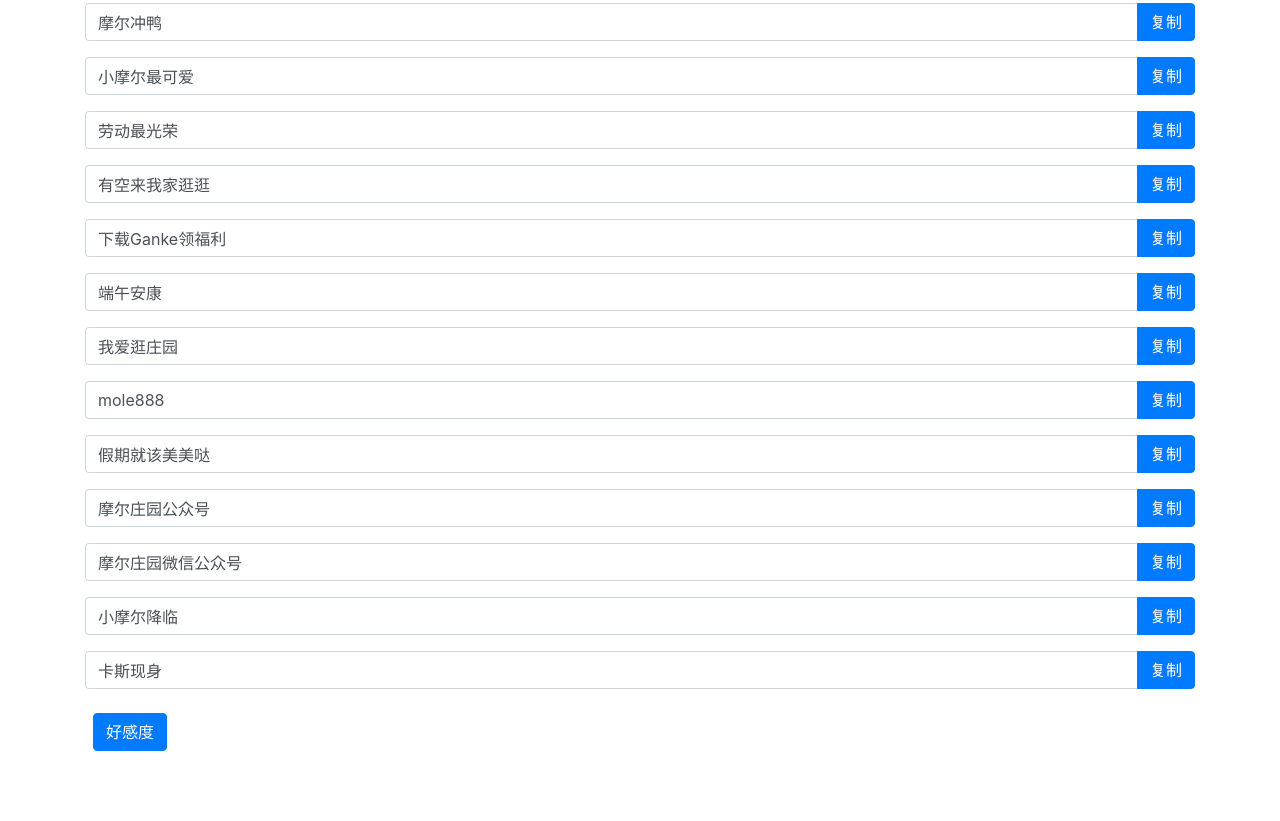
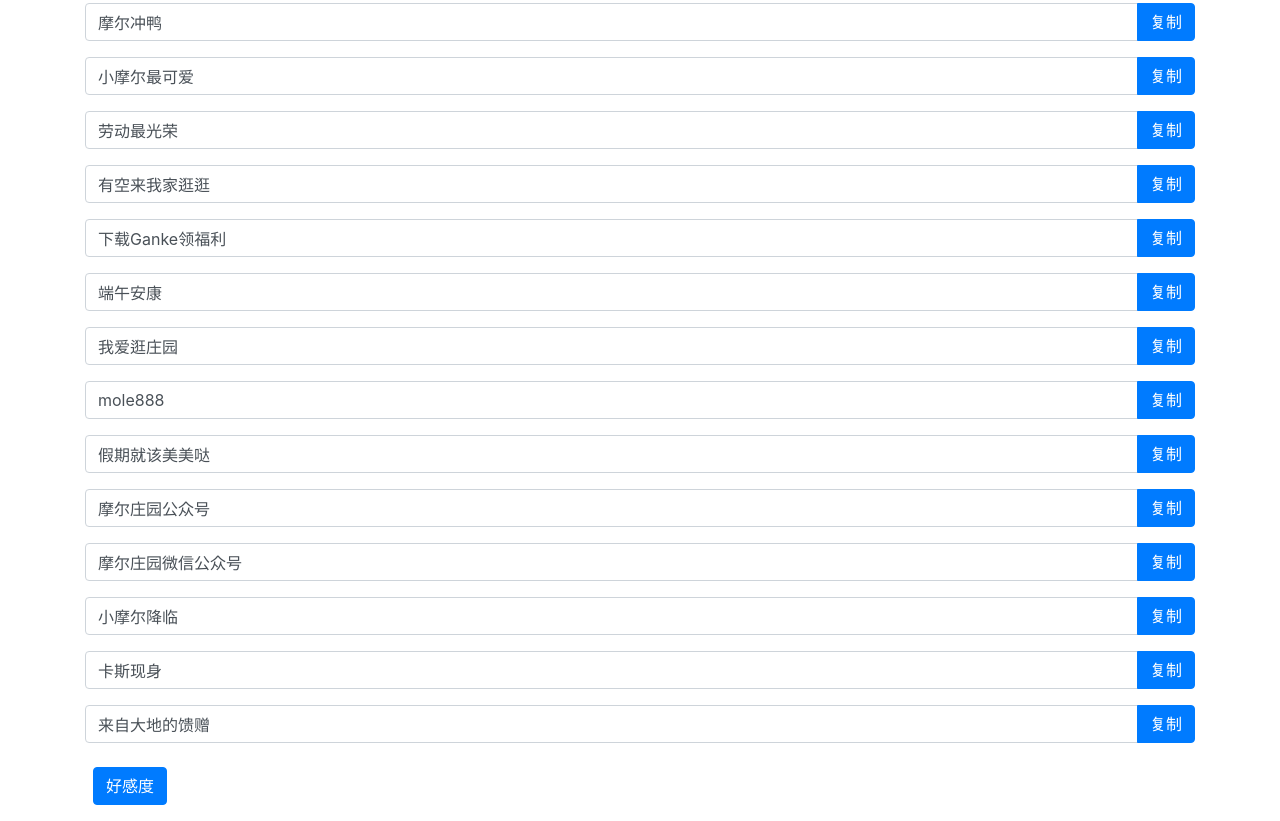
Before and after one commit to euukey/mole, a plain HTML site: page index.html in a window 1280 px wide. Shown: the part 601-1422 px from the top of the page. Before the commit the page ends 1368 px from the top, so only its background shows below. Drawn offline with nearby package versions, Linux system fonts and the light colour scheme.

Commit message:
Update index.html

```diff
--- a/index.html
+++ b/index.html
@@ -37,7 +37,7 @@
         <h1 class="text-center m-2">神奇密码</h1>
         <!-- <h4 class="text-primary">6.1</h4> -->
         <div class="text-left">
-            <small style="color:rgb(180, 180, 180)!important;"><strong>更新时间：</strong>2021.6.16</small>
+            <small style="color:rgb(180, 180, 180)!important;"><strong>更新时间：</strong>2021.6.17</small>
             <div class="mb-3">
                 <small style="color:rgb(180, 180, 180)!important;"><strong>兑换方法：</strong>游戏右上角 活动-福利-神奇代码</small>
             </div>
@@ -216,6 +216,14 @@
                         onclick="copy1()">复制</button>
                 </div>
             </div>
+              <div class="input-group mb-3">
+                <input type="text" id="code-23" class="form-control" value="来自大地的馈赠">
+                <div class="input-group-append">
+                    <button class="btn btn-primary copy" type="submit" data-clipboard-target="#code-23"
+                        onclick="copy1()">复制</button>
+                </div>
+            </div>
+
 <!--             dd -->
             <button class="btn btn-primary m-2 mb-3"onclick="window.open('./hgd.html')">好感度</button>
         </div>
```
